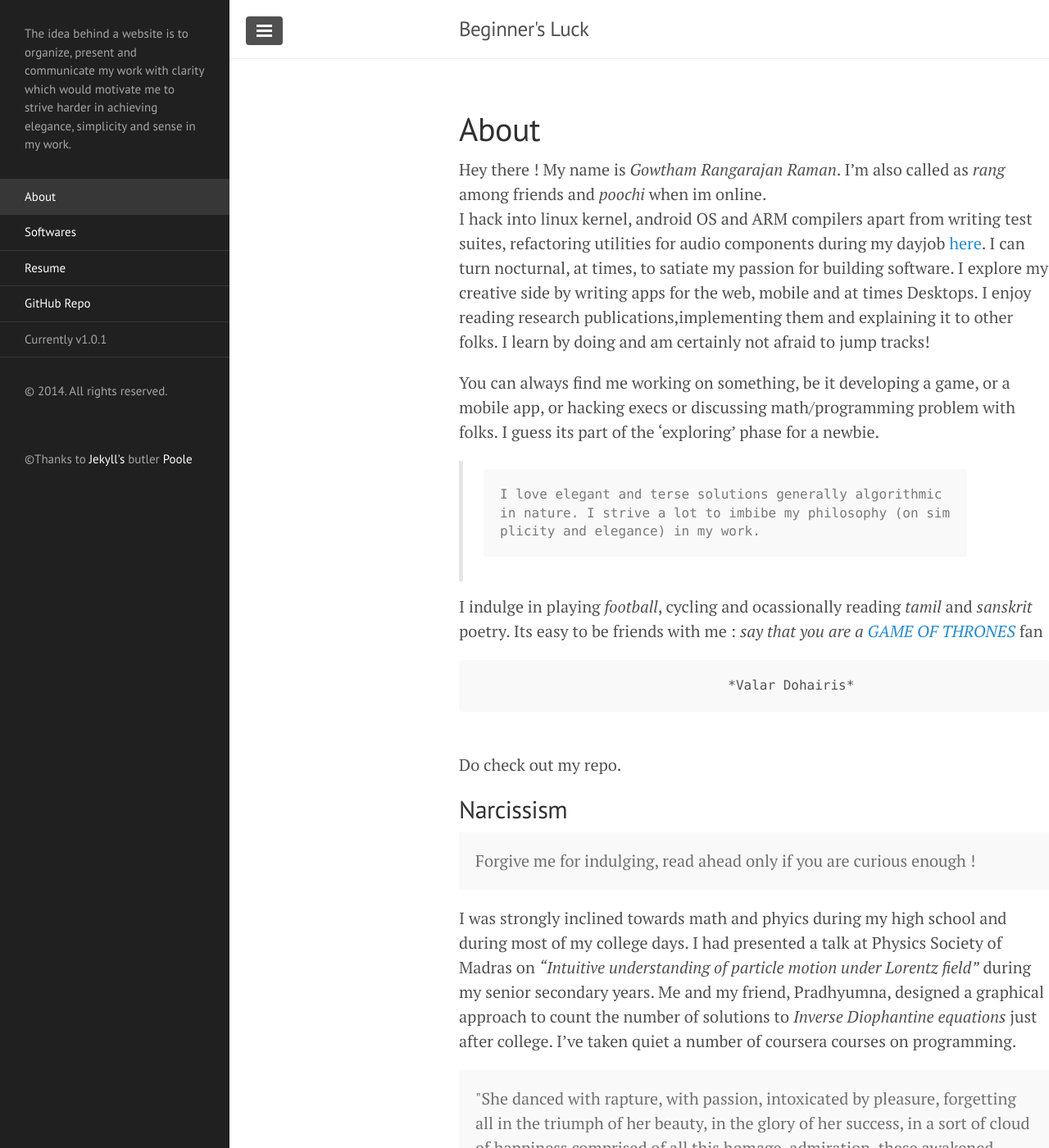
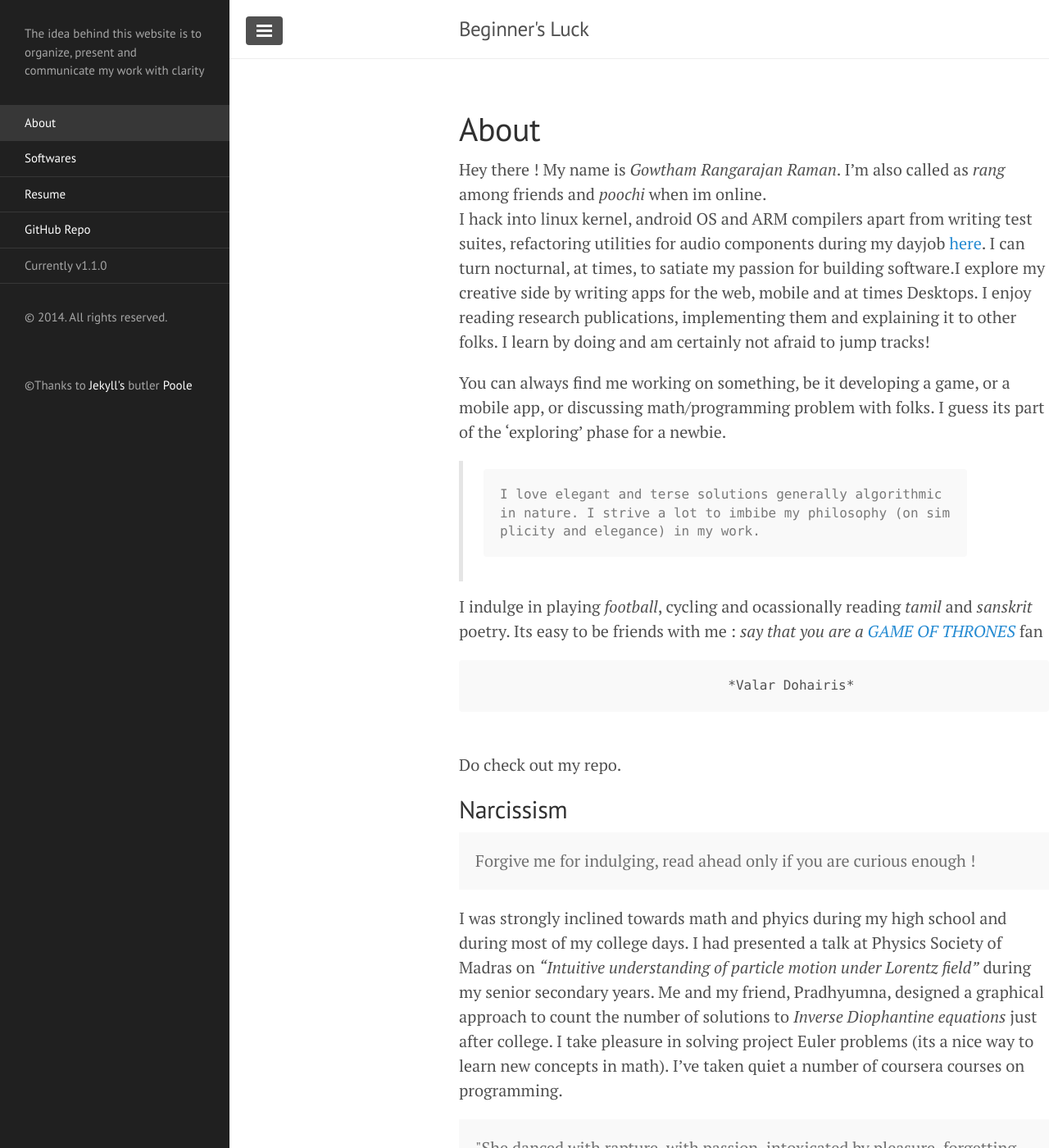
Before and after one commit to poochi/poochi.github.io, a Jekyll site: the page built from about.md, in a window 1280 px wide and 1400 px high. Shown: the whole window at 82% size. Built offline with Jekyll 4.4.1, drawn with Linux system fonts in a browser that asks for light colours; Markdown is read by kramdown in place of the engine named in the settings; some of the changed text lies outside the part shown.

Commit message:
mistakes corrected

```diff
--- a/_config.yml
+++ b/_config.yml
@@ -8,18 +8,17 @@ permalink:        pretty
 # Setup
 title:            Beginner's Luck
 tagline:          ''
-description:      ' The idea behind a website is to organize, present and communicate my work with clarity
-		  	which would motivate me to strive harder in achieving elegance, simplicity and sense in my work.'
+description:      ' The idea behind this website is to organize, present and communicate my work with clarity'
 url:              http://poochi.github.com
 baseurl:          '/'
 paginate:         5
 
 author:
   name:           'Gowtham Rangarajan'
-  url:
+  url:            'http://poochi.github.io'
 
 # Custom vars
-version:          1.0.1
+version:          1.1.0
 
 github:
   repo:           https://github.com/poochi
--- a/about.md
+++ b/about.md
@@ -4,9 +4,9 @@ title: About
 ---
 
 Hey there ! My name is *Gowtham Rangarajan Raman*. I'm also called as *rang* among friends and *poochi* when im online. <br>
-I hack into linux kernel, android OS and ARM compilers apart from writing test suites, refactoring utilities for audio components during my dayjob <a href="http://ittiam.com/en/Index.aspx">here</a>. I can turn nocturnal, at times, to satiate my passion for building software. I explore my creative side by writing apps for the web, mobile and at times Desktops. I enjoy reading research publications,implementing them and explaining it to other folks. I learn by doing and am certainly not afraid to jump tracks!
+I hack into linux kernel, android OS and ARM compilers apart from writing test suites, refactoring utilities for audio components during my dayjob <a href="http://ittiam.com/en/Index.aspx">here</a>. I can turn nocturnal, at times, to satiate my passion for building software.I explore my creative side by writing apps for the web, mobile and at times Desktops. I enjoy reading research publications, implementing them and explaining it to other folks. I learn by doing and am certainly not afraid to jump tracks!
 
-You can always find me working on something,  be it developing a game, or a mobile app, or hacking execs or discussing math/programming problem with folks. I guess its part of the 'exploring' phase for a newbie.
+You can always find me working on something,  be it developing a game, or a mobile app, or discussing math/programming problem with folks. I guess its part of the 'exploring' phase for a newbie.
 
 
 >	I love elegant and terse solutions generally algorithmic in nature. I strive a lot to imbibe my philosophy (on simplicity and elegance) in my work.
@@ -23,7 +23,7 @@ Its easy to be friends with me : *say that you are a* <a href="http://www.hbo.co
 </p>
 
 I was strongly inclined towards math and phyics during my high school and during most of my college days.
-I had presented a talk at Physics Society of Madras on *"Intuitive understanding of particle motion under Lorentz field"* during my senior secondary years. Me and my friend, Pradhyumna, designed a graphical approach to count the number of solutions to *Inverse Diophantine equations* just after college. I've taken quiet a number of coursera courses on programming.
+I had presented a talk at Physics Society of Madras on *"Intuitive understanding of particle motion under Lorentz field"* during my senior secondary years. Me and my friend, Pradhyumna, designed a graphical approach to count the number of solutions to *Inverse Diophantine equations* just after college. I take pleasure in solving project Euler problems (its a nice way to learn new concepts in math). I've taken quiet a number of coursera courses on programming.
 
 <p class="message">
   "She danced with rapture, with passion, intoxicated by pleasure, forgetting all in the triumph of her beauty, in the glory of her success, in a sort of cloud of happiness comprised of all this homage, admiration, these awakened desires and of that sense of triumph which is so sweet to woman's heart."
@@ -36,7 +36,7 @@ I had presented a talk at Physics Society of Madras on *"Intuitive understanding
 * I'm addicted to simplicity and elegance in Math, Programming and perhaps in life
 * I'm baffled by our Economic structure always wondering What prevents it from collapsing ?
 * An admirer of <a href="http://en.wikipedia.org/wiki/Raghuram_Rajan">*Raghuram Rajan* </a> and, my bestfriend,*Chitra*
-* I like reading, philosophical,short stories by *Guy-De-Maupassant* (*The Necklace* is my favourite)
+* I like reading, philosophical, short stories by *Guy-De-Maupassant* (*The Necklace* is my favourite)
 * I played cricket for my district as an off-break spin bowler and right-hand batsman
 
 <p class="message">
```
